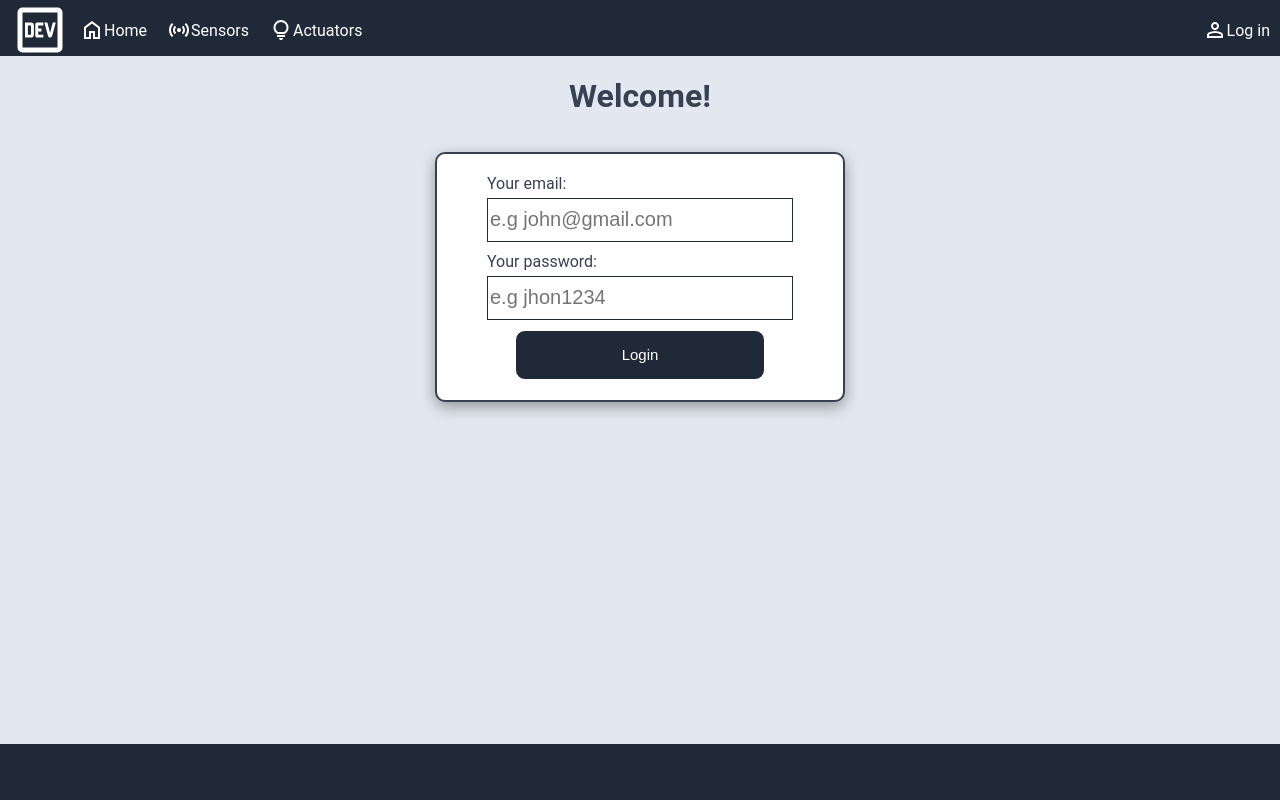
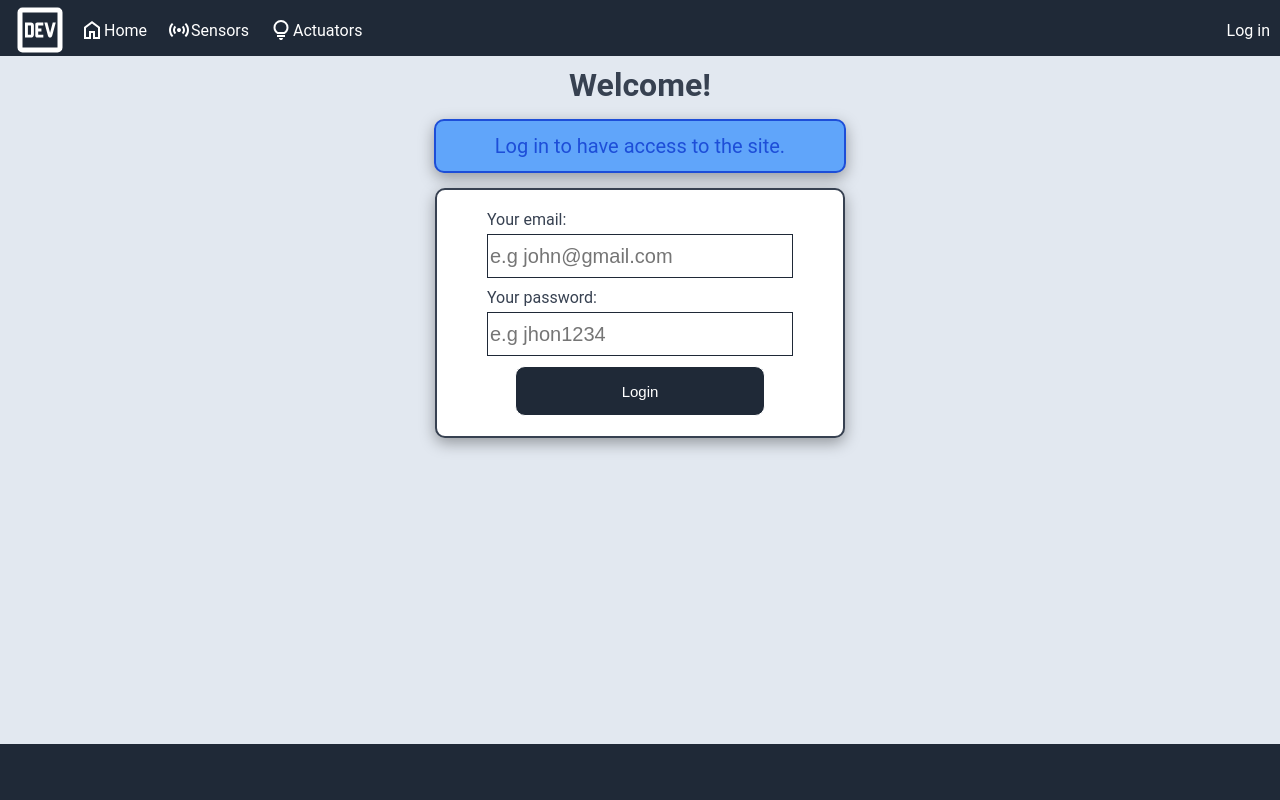
Before and after one commit to nick11nic/flask-web-app, a Flask app: page /login in a window 1280 px wide. Run offline with Flask 3, Linux system fonts and the light colour scheme.

Commit message:
finished most of log in design and logic

```diff
--- a/blueprints/login.py
+++ b/blueprints/login.py
@@ -10,15 +10,15 @@ users = {"user@gmail.com": "123", "admin@gmail.com": "123"}
 @login.route("/login", methods=["GET", "POST"])
 def login_blueprint():
     if request.method == "GET":
-        if "user" in session:
-            return render_template("logout.html")
         return render_template("login.html")
 
     user = request.form["user"]
     password = request.form["password"]
 
     if user in users and users[user] == password:
+        session.clear()
         session["user"] = user
+        session["username"] = user[0 : user.index("@")]
         return redirect("/home")
 
     return render_template("login.html", error="Error: Invalid credentials.")
--- a/main.py
+++ b/main.py
@@ -1,5 +1,5 @@
 from flask import Flask
-from blueprints import login, home, actuator, sensor
+from blueprints import login, home, actuator, sensor, logout
 
 
 def main():
@@ -11,6 +11,7 @@ def main():
     app.register_blueprint(home.home, url_prefix="")
     app.register_blueprint(actuator.actuator, url_prefix="")
     app.register_blueprint(sensor.sensor, url_prefix="")
+    app.register_blueprint(logout.logout, url_prefix="")
 
     app.run(port=8080, debug=True)
 
--- a/static/css/base.css
+++ b/static/css/base.css
@@ -42,7 +42,8 @@ header {
   color: white;
 }
 
-.base-menu-option {
+.base-menu-option,
+.base-menu-option-logged {
   color: white;
   text-decoration: none;
   display: flex;
@@ -50,6 +51,10 @@ header {
   cursor: default;
   padding: 0px 10px;
   transition: 150ms;
+}
+
+.base-menu-option-logged p {
+  font-size: 17px;
 }
 
 .base-menu-option:hover {
--- a/static/css/login.css
+++ b/static/css/login.css
@@ -17,6 +17,9 @@
 .login-main h1 {
   color: var(--medium-gray);
   display: flex;
+  padding: 0;
+  margin: 0;
+  margin-top: 10px;
 }
 
 .login-container {
@@ -85,3 +88,20 @@
   color: #dc2626;
   font-size: 20px;
 }
+
+.login-warning-container {
+  box-shadow: var(--shadow);
+  border: 2px solid #1d4ed8;
+  border-radius: 10px;
+  width: 408px;
+  background-color: #60a5fa;
+  height: 50px;
+  display: flex;
+  align-items: center;
+  justify-content: center;
+}
+
+.login-warning-container p {
+  color: #1d4ed8;
+  font-size: 20px;
+}
--- a/templates/base.html
+++ b/templates/base.html
@@ -25,10 +25,20 @@
         </a>
       </div>
       <div class='base-login'>
-        <a href="/login" class="base-menu-option">
-          <img src="{{url_for('static', filename='img/login.svg')}}">
-          <p>Log in</p>
-        </a>
+          {% if session.get('user')%}
+            <a href="/logout" class="base-menu-option">
+              <img src="{{url_for('static', filename='img/logout.svg')}}">
+              <p>Log out</p>
+            </a>
+            <a class="base-menu-option-logged">
+              <img src="{{url_for('static', filename='img/login.svg')}}">
+              <p>{{ session.get('username') }}</p>
+            </a>
+          {%else%}
+            <a href="/login" class="base-menu-option">
+              <p>Log in</p>
+            </a>
+          {% endif %}
       </div>
     </header>
     <main>
--- a/templates/login.html
+++ b/templates/login.html
@@ -3,6 +3,9 @@
 {%block content%}
 <div class="login-main">
   <h1>Welcome!</h1>
+  <div class="login-warning-container">
+      <p>Log in to have access to the site.</p>
+  </div>
   <div class="login-container">
     <form method="post" class="login-form">
 
```
Also changed, not shown: blueprints/logout.py (added, +11 -0 lines), static/img/logout.svg (added), templates/logout.html (deleted).
